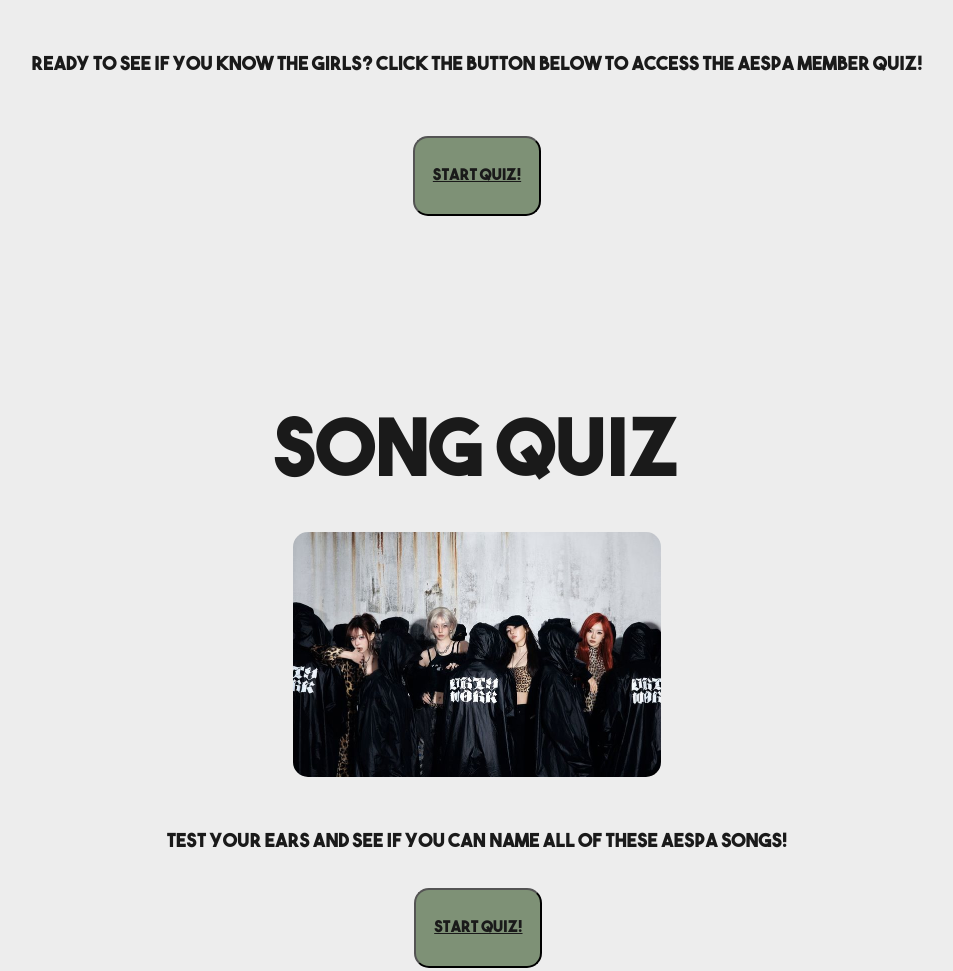
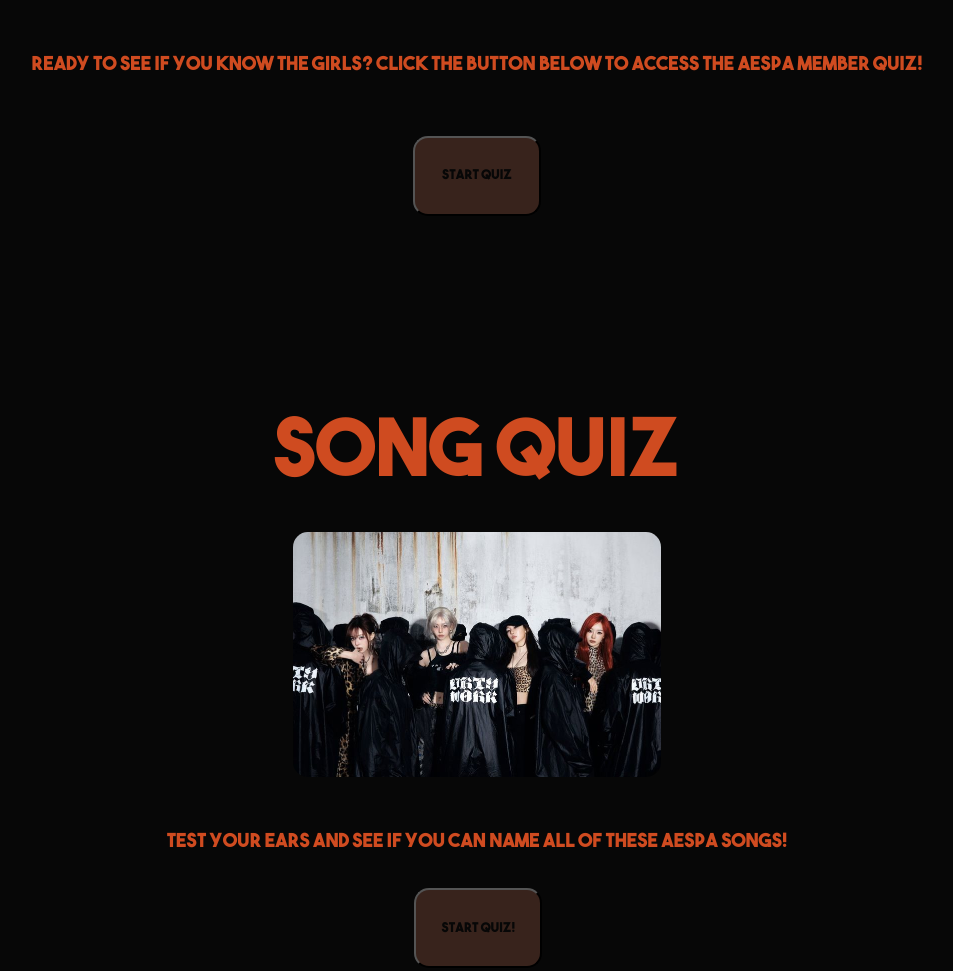
Before and after one commit to sylkylacole/Aespa-Fan-Website, a plain HTML site: page index.html in a window 1280 px wide. Shown: the part 3020-3991 px from the top of the page, without its empty margins (263-1216 px from the left). Drawn offline with Linux system fonts and the light colour scheme.

Commit message:
Basic style changes

```diff
--- a/index.html
+++ b/index.html
@@ -69,7 +69,7 @@
                 <h2>Member Quiz</h2>
                 <img src="images/group.jpg" alt="aespa group photo from dirty work era" class="group-photo">
                 <p>Ready to see if you know the girls? Click the button below to access the Aespa member quiz!</p><br>
-                <button><a href="member-quiz.html">Start Quiz!</a></button>
+                <a href="member-quiz.html"><button>Start Quiz</button></a>
             </div>
         </section> <!-- A picture of a member will pop up and they will have to guess the name; this is a different page -->
         <section id="song-quiz">
@@ -78,7 +78,7 @@
                 <img src="images/group-2.jpg" alt="aespa dirty work group photo" class="group-photo">
                 <p>Test your ears and see if you can name all of these Aespa songs!</p>
                 <img src="" alt="">
-                <button><a href="song-quiz.html">Start Quiz!</a></button>
+                <a href="song-quiz.html"><button>Start Quiz!</button></a>
             </div>
         </section> <!-- A picece of audio will pop up and they will have to guess the song; this is a different page -->
     </main>
--- a/member-quiz.css
+++ b/member-quiz.css
@@ -1,13 +1,13 @@
 /* color definitions */
 :root {
-    --text: #1a1a1a;
-    --background: #ededed;
+    --text: #CF4B20;
+    --background: #070707;
     --transparent: #ededed00;
-    --header: #1a1a1a85;
-    --red: #e30b0b;
+    --header: #a9aeb743;
+    --gold: #BE8D4D;
     --gray: #9e9e9e;
-    --green: #1a3e0a;
-    --button: #1a3e0a85;
+    --orange: #CF4B20;
+    --button: #6d40337b; /* Unchanged */
 }
 
 @font-face {
@@ -82,7 +82,7 @@ input[type="button"] {
 }
 
 input[type="button"]:hover {
-    background-color: var(--green);
+    background-color: var(--orange);
     cursor: pointer;
 }
 
@@ -93,7 +93,7 @@ input[type="button"]:hover {
 }
 
 #home:hover {
-    color: var(--red);
+    color: var(--gold);
     cursor: pointer;
 }
 
--- a/song-quiz.css
+++ b/song-quiz.css
@@ -1,13 +1,13 @@
 /* color definitions */
 :root {
-    --text: #1a1a1a;
-    --background: #ededed;
+    --text: #CF4B20;
+    --background: #070707;
     --transparent: #ededed00;
-    --header: #1a1a1a85;
-    --red: #e30b0b;
+    --header: #a9aeb743;
+    --gold: #BE8D4D;
     --gray: #9e9e9e;
-    --green: #1a3e0a;
-    --button: #1a3e0a85;
+    --orange: #CF4B20;
+    --button: #6d40337b; /* Unchanged */
 }
 
 @font-face {
@@ -96,7 +96,7 @@ input[type="button"] {
 }
 
 input[type="button"]:hover {
-    background-color: var(--green);
+    background-color: var(--button);
     cursor: pointer;
     color: var(--red);
 }
--- a/styles.css
+++ b/styles.css
@@ -1,13 +1,13 @@
 /* color definitions */
 :root {
-    --text: #1a1a1a;
-    --background: #ededed;
+    --text: #CF4B20;
+    --background: #070707;
     --transparent: #ededed00;
-    --header: #1a1a1a85;
-    --red: #e30b0b;
+    --header: #a9aeb743;
+    --gold: #BE8D4D;
     --gray: #9e9e9e;
-    --green: #1a3e0a;
-    --button: #1a3e0a85;
+    --orange: #CF4B20;
+    --button: #6d40337b; /* Unchanged */
 }
 
 @font-face {
@@ -41,12 +41,14 @@ button {
 }
 
 button:hover {
-    border: 5px var(--red) outset;
+    border: 5px var(--gold) outset;
+    cursor: pointer;
 }
 
 button a {
     background-color: transparent;
     font-size: larger;
+    text-decoration: none;
 }
 
 button a:visited {
@@ -54,7 +56,7 @@ button a:visited {
 }
 
 button a:hover {
-    color: var(--red);
+    color: var(--gold);
 }
 
 
@@ -70,7 +72,7 @@ header {
 
 
 a:hover {
-    color: var(--red);
+    color: var(--gold);
 }
 
 
@@ -112,7 +114,7 @@ ul li a {
 }
 
 ul li a:active {
-    color: var(--red);
+    color: var(--gold);
 }
 
 
@@ -135,7 +137,7 @@ img {
 }
 
 img:hover {
-    border: #e30b0b 5px inset;
+    border: var(--orange) 5px inset;
     border-radius: 5px;
     cursor: pointer;
 }
```
